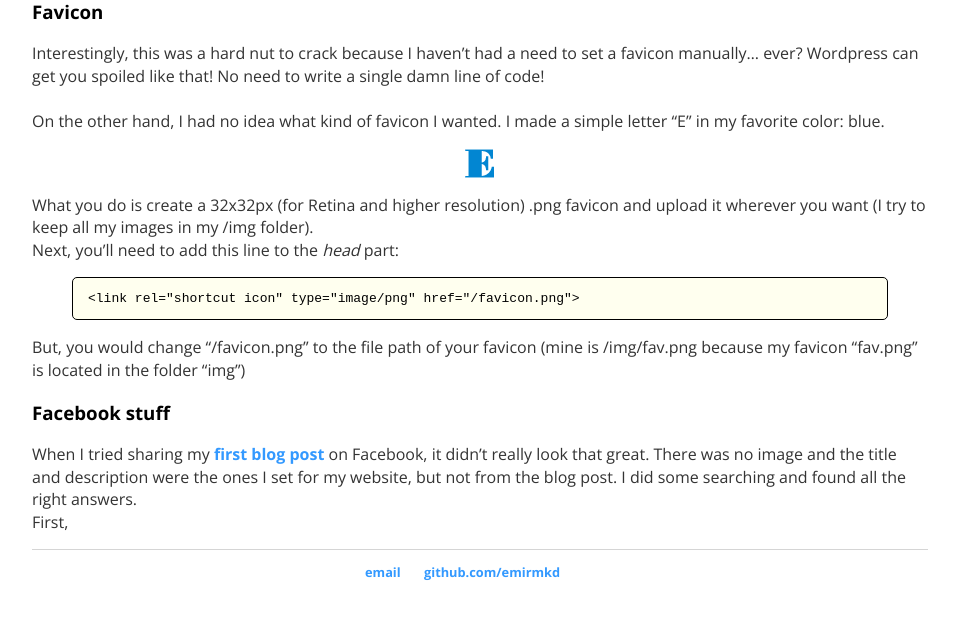
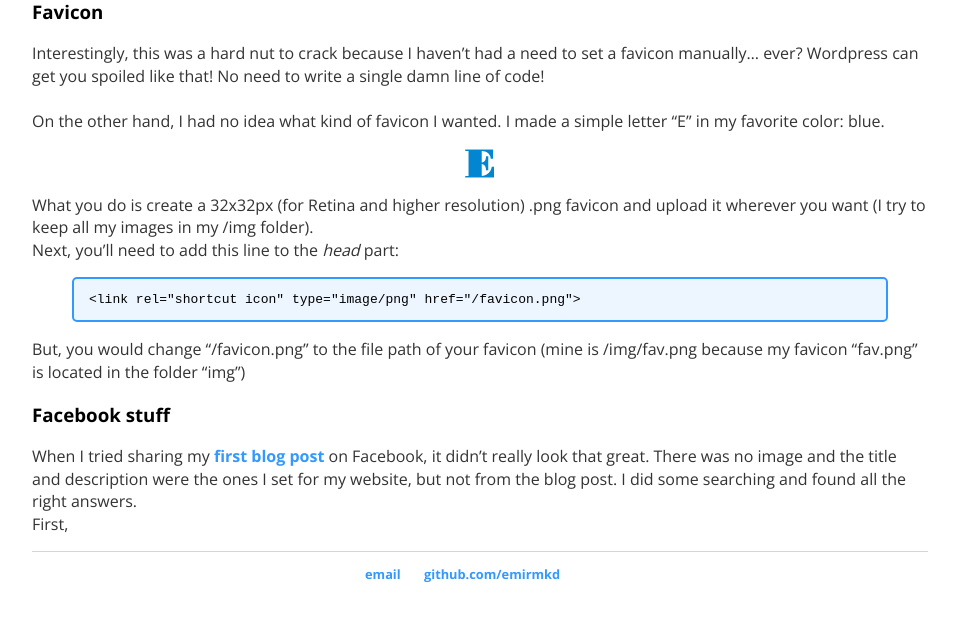
Before and after one commit to emirmkd/emirmkd.github.io, a Jekyll site: the page built from _posts/2016-06-04-facebook-favicon-and-other-seo-stuff.md, in a window 1280 px wide. Shown: the part 566-1209 px from the top of the page, without its empty margins (160-1119 px from the left). Built offline with Jekyll 4.4.1, drawn with Linux system fonts in a browser that asks for light colours.

Commit message:
Update main.css

```diff
--- a/css/main.css
+++ b/css/main.css
@@ -87,8 +87,8 @@ ul.posts li {
     margin-bottom: 15px;
 }
 .highlight {
-    border: solid 1px black;
+   border: solid 2px #3399ff;
     padding-left: 15px;
-    background-color: #FFFFEF;
+    background-color: #EDF6FF;
     border-radius: 5px;
 }
```
